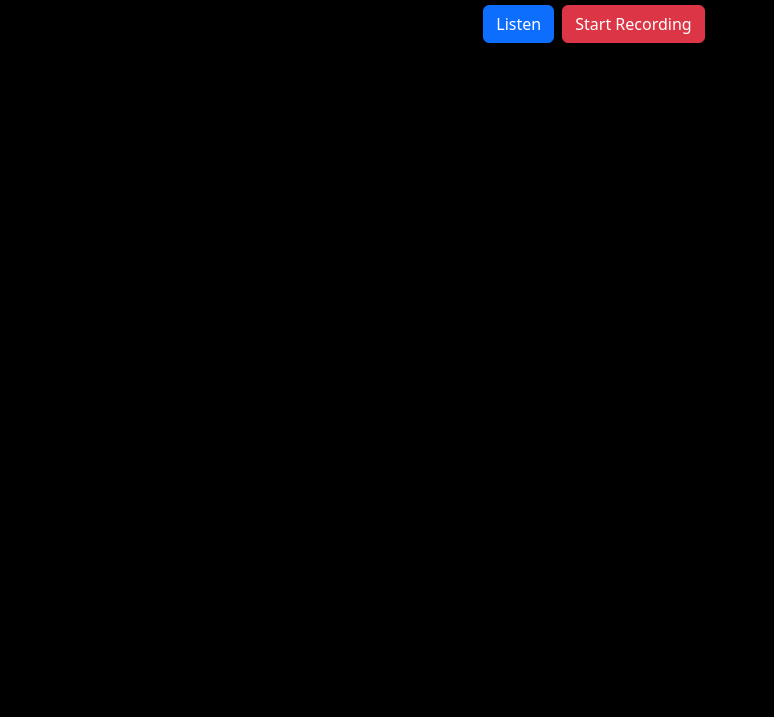
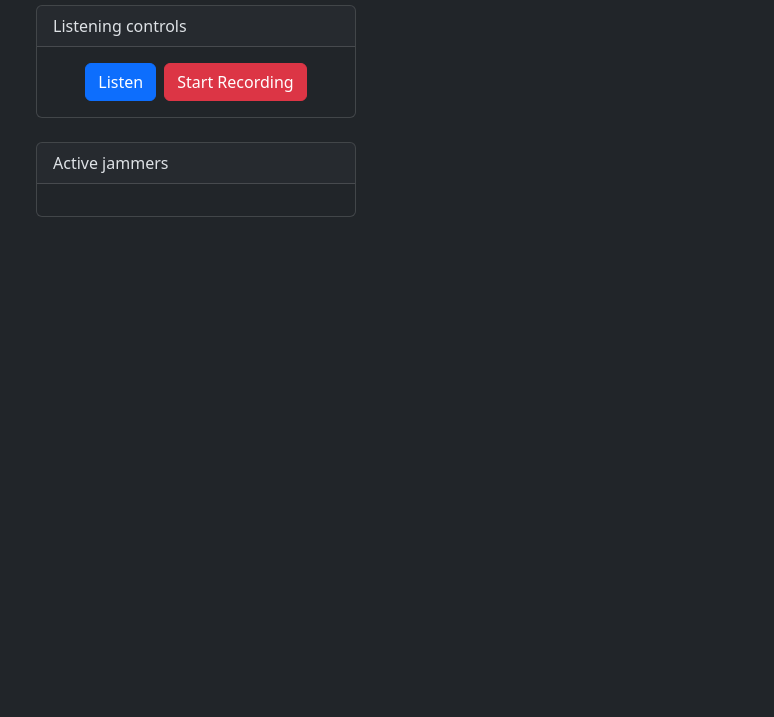
Before and after one commit to dtinth/jamulus-lounge, a plain HTML site: page public/index.html in a window 1280 px wide. Shown: the part 83-800 px from the top of the page, without its empty margins (46-820 px from the left). Drawn offline with nearby package versions, Linux system fonts and the light colour scheme; no server answers.

Commit message:
Update bootstrap and UI

```diff
--- a/public/index.html
+++ b/public/index.html
@@ -1,29 +1,38 @@
 <!DOCTYPE html>
-<html lang="en">
+<html lang="en" data-bs-theme="dark">
   <head>
     <meta charset="UTF-8" />
     <meta http-equiv="X-UA-Compatible" content="IE=edge" />
     <meta name="viewport" content="width=device-width, initial-scale=1.0" />
     <title>Jamulus Lounge</title>
     <link
-      href="https://cdn.jsdelivr.net/npm/bootstrap@5.2.3/dist/css/bootstrap.min.css"
+      href="https://cdn.jsdelivr.net/npm/bootstrap@5.3.0-alpha1/dist/css/bootstrap.min.css"
       rel="stylesheet"
-      integrity="sha384-rbsA2VBKQhggwzxH7pPCaAqO46MgnOM80zW1RWuH61DGLwZJEdK2Kadq2F9CUG65"
+      integrity="sha384-GLhlTQ8iRABdZLl6O3oVMWSktQOp6b7In1Zl3/Jr59b6EGGoI1aFkw7cmDA6j6gD"
       crossorigin="anonymous"
     />
-    <style>
-      body {
-        background: #000;
-        color: #fff;
-      }
-    </style>
   </head>
   <body>
-    <div class="container py-3 text-center">
+    <div class="container py-3">
       <h1 class="mb-4">Jamulus Lounge</h1>
-      <div id="player" class="mb-4"></div>
+      <div class="d-flex flex-wrap gap-4">
+        <div style="flex: 1 1 320px">
+          <div class="card mb-4">
+            <div class="card-header">Listening controls</div>
+            <div class="card-body">
+              <div id="player"></div>
+            </div>
+          </div>
+          <div class="card mb-4">
+            <div class="card-header">Active jammers</div>
+            <div class="card-body">
+              <div id="members"></div>
+            </div>
+          </div>
+        </div>
+        <div style="flex: 999999 1 320px"></div>
+      </div>
     </div>
-    <div id="members"></div>
     <script type="module" src="main.mjs"></script>
   </body>
 </html>
```
